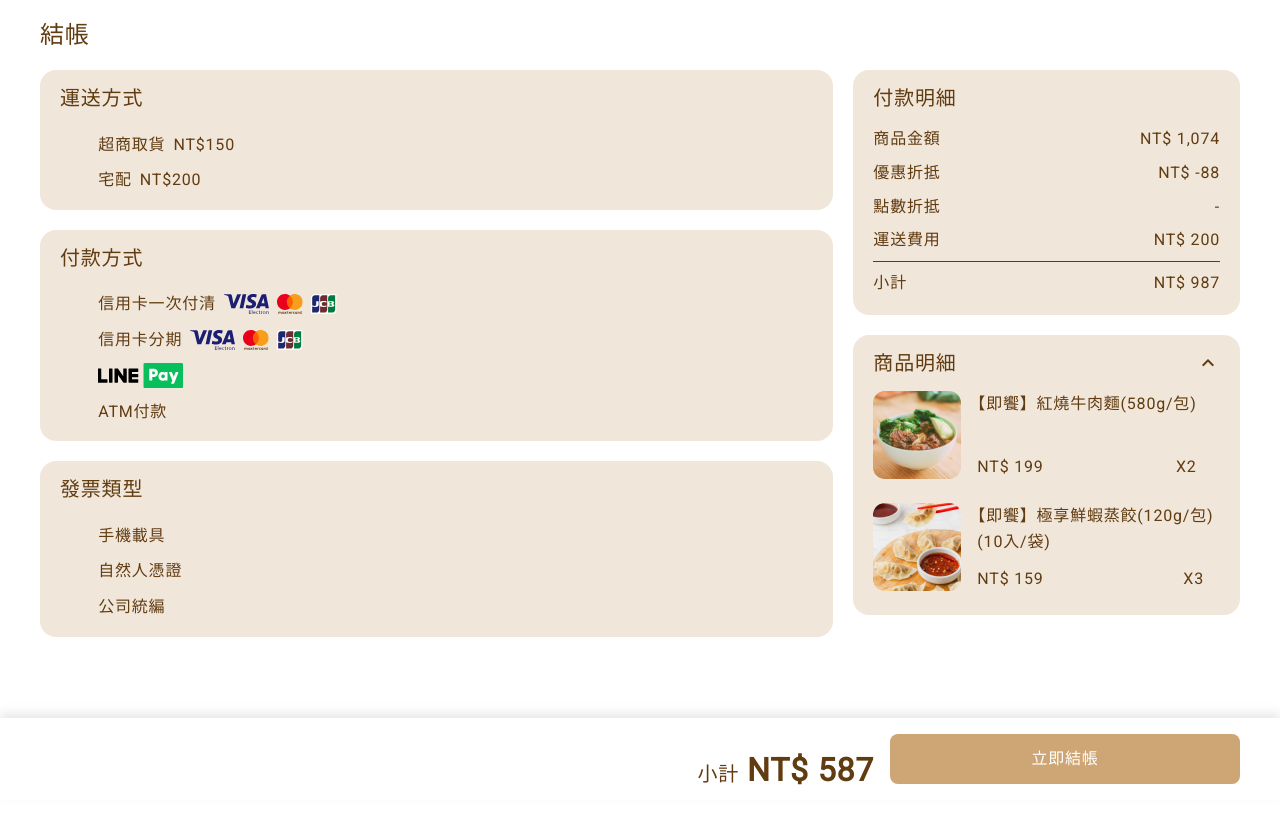
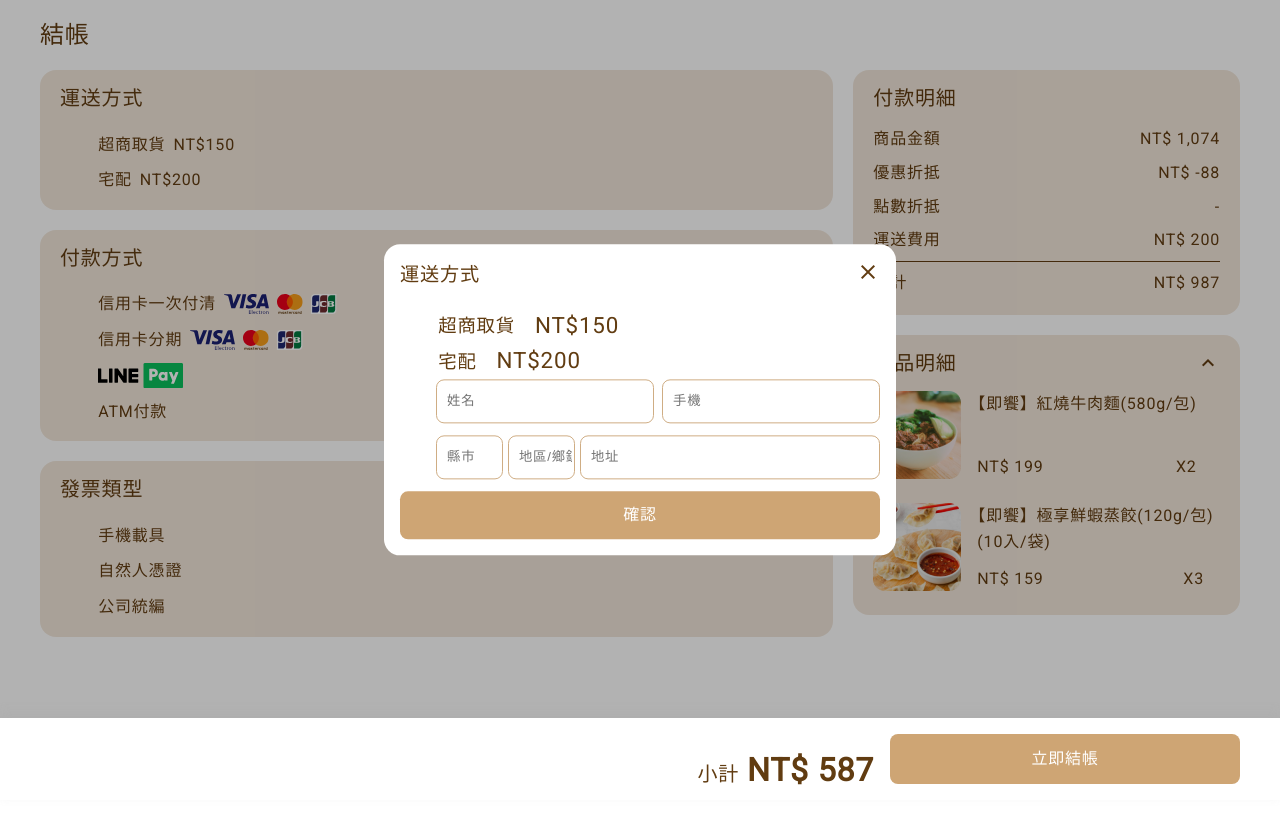
Before and after one commit to xuanhuiyu/CartWeb, a plain HTML site: page index2.html in a window 1280 px wide. Drawn offline with nearby package versions, Linux system fonts and the light colour scheme.

Commit message:
deliveryPop

```diff
--- a/index2.html
+++ b/index2.html
@@ -72,6 +72,7 @@
                                 </span>
                                 <input type="text" placeholder="地址">
                             </span>
+                            <span><input type="checkbox" id="checkbox5" name="check1"><label for="checkbox5">設為常用地址</label></span>
                         </li>
                     </ul>
                 </section>
@@ -236,6 +237,46 @@
             </div>
         </div>
 
+        <!-- Address pop -->
+        <div class="cartMask">
+            <div class="cartAddresspop">
+                <div class="cartPopTitle">
+                    <h3>運送方式</h3>
+                    <a class="cartPopclose"><span class="material-symbols-outlined">close</span></a>
+                </div>
+                <div class="cartAddressList">
+                    <ul>
+                        <li>
+                            <input type="radio" id="radio10" name="options">
+                            <label for="radio10">
+                                <span>超商取貨</span>
+                                <span>NT$150</span>
+                            </label>
+                        </li>
+                        <li>
+                            <input type="radio" id="radio11" name="options">
+                            <label for="radio11">
+                                <span>宅配</span>
+                                <span>NT$200</span>
+                            </label>
+                        </li>
+                        <li class="addAddress">
+                            <span class="cartAddress1">
+                                <input type="text" placeholder="姓名">
+                                <input type="text" placeholder="手機">
+                            </span>
+                            <span class="cartAddress2">
+                                <input type="text" placeholder="縣市">
+                                <input type="text" placeholder="地區/鄉鎮">
+                                <input type="text" placeholder="地址">
+                            </span>
+                        </li>
+                    </ul>
+                </div>
+                <a class="Addressbtn">確認</a>
+            </div>
+        </div>
+
         <!-- Fix area -->
         <div class="cart2Paynow">
             <div>
--- a/style2.css
+++ b/style2.css
@@ -237,6 +237,26 @@ input[type="radio"]:checked + label::before {
     width:48.5%;
     /* margin-right: 8px; */
     /* background-color: #613C11; */
+}
+
+.cartAddress span:last-child label{
+    align-items: center;
+}
+
+.cartAddress span:last-child input[type="checkbox"] {
+    display: none; /*隱藏原始的 radio input*/
+}
+
+.cartAddress span:last-child input[type="checkbox"] + label::before {
+    content: '\e835'; /* 使用 'radio_button_checked' icon 的 unicode */
+    display: inline-block;
+    font-family: 'Material Icons';
+    font-size: 1.2rem;
+    margin-right: 2px;
+}
+
+.cartAddress span:last-child input[type="checkbox"]:checked + label::before {
+    content: '\e834'; /* 使用 'radio_button_unchecked' icon 的 unicode，表示選中狀態 */
 }
 /*  */
 
@@ -500,3 +520,128 @@ input[type="radio"]:checked + label::before {
 .cart2Paynow a:hover{
     background-color: #EAC18E;
 }
+
+/* 加入優惠券 */
+.cartMask{
+    width: 100%;
+    height: 100%;
+    background-color: rgba(0,0,0,.3);
+    position: fixed;
+    left: 0;
+    top: 0;
+    /* display: none; */
+}
+
+.cartPopTitle{
+    /* background-color: #613c11; */
+    display: flex;
+    align-items: center;
+    justify-content: space-between;
+    align-self: stretch;
+    margin-bottom: 16px;
+}
+
+.cartPopTitle h3{
+    font-size: 1.2rem;
+}
+
+.cartAddresspop{
+    width: 40%;
+    height: auto;
+    margin: 0 auto;
+    background-color: #fff;
+    border-radius: 16px;
+    left: 50%;
+    top: 50%;
+    position: absolute;
+    transform: translate(-50%,-50%);
+    box-sizing: border-box;
+    /* overflow: hidden; */
+    padding: 16px;
+}
+
+.cartAddressList ul{
+    font-size: 1.15rem;
+    margin: 0 auto;
+}
+
+input[type="radio"] {
+    display: none; /* 隱藏原始的 radio input */
+}
+
+input[type="radio"] + label::before {
+    content: '\e836'; /* 使用 'radio_button_checked' icon 的 unicode */
+    display: inline-block;
+    font-family: 'Material Icons';
+    font-size: 1.4rem;
+    margin-right: 20px;
+}
+
+input[type="radio"]:checked + label::before {
+    content: '\e837'; /* 使用 'radio_button_unchecked' icon 的 unicode，表示選中狀態 */
+}
+
+.cartAddressList li label{
+    display: flex;
+    align-items: center;
+    align-self: stretch;
+    flex: 1;
+}
+
+.cartAddressList label span:first-child{
+    margin-right: 20px;
+}
+
+.cartAddressList label span:last-child{
+    font-size: 1.4rem;
+}
+
+.Addressbtn{
+    text-decoration: none;
+    color: #fff;
+    display: block;
+    line-height: 48px;
+    background-color: #CEA574;
+    text-align: center;
+    border-radius: 8px;
+}
+
+.Addressbtn:hover{
+    background-color: #EAC18E;
+}
+
+.cartAddress1{
+    display: flex;
+    /* margin-bottom: 8px; */
+    /* flex-direction: column; */
+}
+
+.cartAddress1 input{
+    width: 50%;
+}
+
+.cartAddress1 input:first-child{
+    margin-right: 8px;
+}
+
+.cartAddress2 input:first-child,.cartAddress2 input:nth-child(2){
+    width: 15%;
+}
+
+.cartAddress2 input:last-child{
+    width: 67.5%;
+}
+
+.addAddress input{
+    line-height: 40px;
+    border: 1px solid #CFAD84;
+    border-radius: 8px;
+    text-indent: 8px;
+    color: #BDBDBD;
+    letter-spacing: .05rem;
+    margin-bottom: 12px;
+}
+
+.addAddress{
+    margin-left: 36px;
+}
```
Also changed, not shown: cartRWD1.css (+0 -43 lines).
